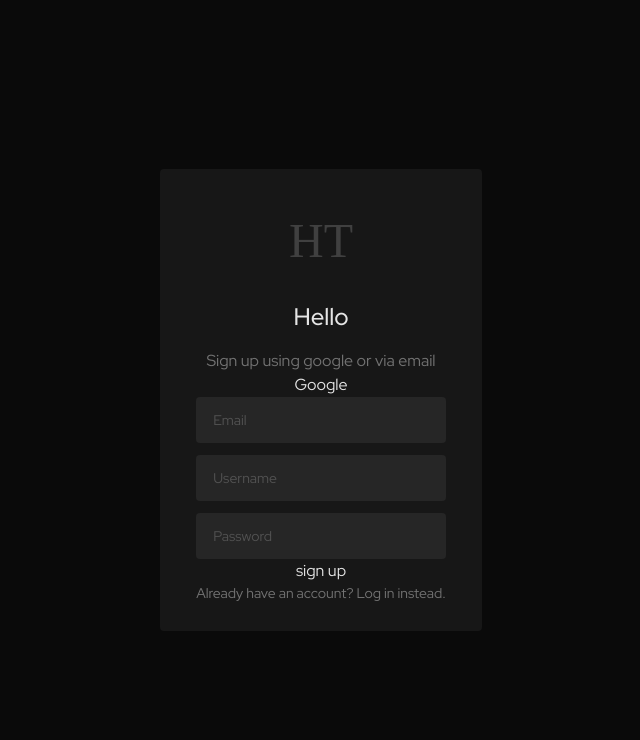
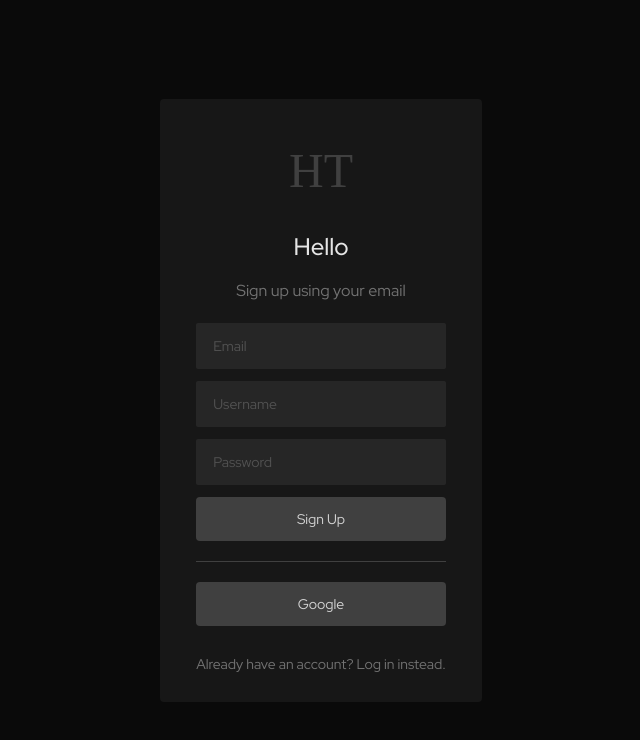
Before and after one commit to AlonLandmann/holdem-trainer-5, a Next.js app: page /signup in a window 1280 px wide. Shown: the top 740 px of the page, without its empty margins (319-959 px from the left). Built offline with nearby package versions, Linux system fonts and the light colour scheme; a web font is replaced by a local one.

Commit message:
add custom button component

```diff
--- /dev/null
+++ b/components/_common_/Button.js
@@ -0,0 +1,51 @@
+const themes = {
+  primary: {
+    container: 'bg-neutral-700 text-neutral-300 hover:bg-neutral-600',
+    icon: '',
+    text: '',
+  },
+  secondary: {
+    container: '',
+    icon: '',
+    text: '',
+  },
+  tertiary: {
+    container: '',
+    icon: '',
+    text: '',
+  },
+}
+
+export default function Button({
+  theme = 'primary',
+  utilClasses = '',
+  icon,
+  text,
+  type = 'button',
+  onClick = () => { },
+  disabled = false,
+}) {
+  return (
+    <button
+      className={`
+        py-3 px-5 rounded text-sm transition
+        ${themes[theme].container}
+        ${utilClasses}
+      `}
+      type={type}
+      onClick={onClick}
+      disabled={disabled}
+    >
+      {icon &&
+        <span className={themes[theme].icon}>
+          <i className={`bi bi-${icon}`}></i>
+        </span>
+      }
+      {text &&
+        <span className={themes[theme].text}>
+          {text}
+        </span>
+      }
+    </button>
+  )
+}
--- a/components/_common_/Input.js
+++ b/components/_common_/Input.js
@@ -8,7 +8,7 @@ export default function Input({
   return (
     <input
       className={`
-        bg-neutral-800 py-3 px-4 rounded outline-none text-sm
+        bg-neutral-800 py-3 px-4 rounded-sm outline-none text-sm
         border border-transparent focus:border-neutral-700
         placeholder-neutral-600
       `}
--- a/components/signup/SignupRoot.js
+++ b/components/signup/SignupRoot.js
@@ -1,5 +1,6 @@
 import Link from 'next/link'
 import { useState } from 'react'
+import Button from '../_common_/Button'
 import Input from '../_common_/Input'
 
 export default function SignupRoot() {
@@ -16,13 +17,10 @@ export default function SignupRoot() {
         <h3 className='font-medium text-2xl mb-4'>
           Hello
         </h3>
-        <p className='text-neutral-500'>
-          Sign up using google or via email
+        <p className='text-neutral-500 mb-5'>
+          Sign up using your email
         </p>
-        <button type='button'>
-          Google
-        </button>
-        <div className='flex flex-col gap-3 w-full'>
+        <div className='flex flex-col gap-3 w-full pb-5 border-b border-b-neutral-700'>
           <Input
             name='email'
             type='email'
@@ -44,10 +42,18 @@ export default function SignupRoot() {
             value={password}
             onChange={e => setPassword(e.target.value)}
           />
+          <Button
+              utilClasses='w-full'
+              text='Sign Up'
+              type='submit'
+            />
         </div>
-        <button type='submit'>
-          sign up
-        </button>
+        <div className='pt-5 pb-7 self-stretch'>
+          <Button
+            utilClasses='w-full'
+            text='Google'
+          />
+        </div>
         <p className='text-sm text-neutral-500'>
           Already have an account? <Link href='/login'>Log in</Link> instead.
         </p>
```
